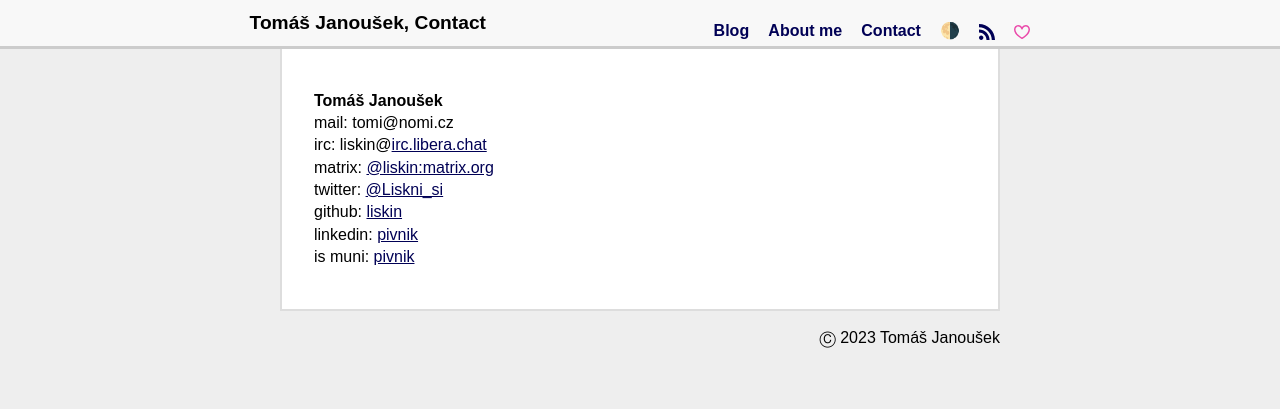
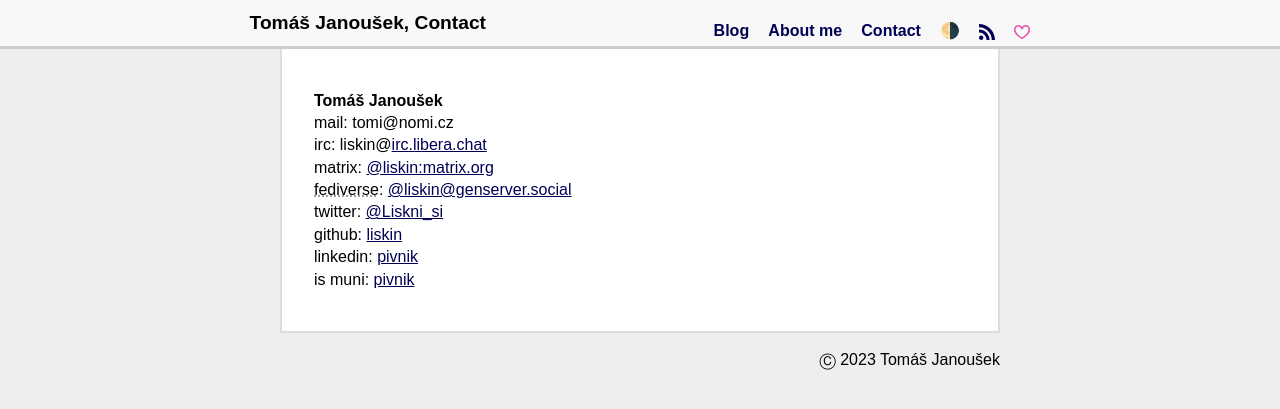
Before and after one commit to liskin/work.lisk.in, a Jekyll site: the page built from contact.md, in a window 1280 px wide. Shown: the top 409 px of the page. Built offline with Jekyll 4.4.1, drawn with Linux system fonts in a browser that asks for light colours.

Commit message:
Link to my Fediverse Microblog (genserver.social, Akkoma, not Mastodon)

```diff
--- a/_layouts/default.html
+++ b/_layouts/default.html
@@ -108,6 +108,7 @@
 				<span class="larger">
 					|
 					<a href="mailto:tomi@nomi.cz" rel="me" data-goatcounter-click="footer-mail" title="mail">{% include icons/mail.svg %}</a>
+					<a href="https://genserver.social/liskin" rel="me" data-goatcounter-click="footer-fediverse-microblog" title="fediverse-microblog">{% include icons/mastodon.svg %}</a>
 					<a href="https://twitter.com/Liskni_si" rel="me" data-goatcounter-click="footer-twitter" title="twitter">{% include icons/twitter.svg %}</a>
 					<a href="https://github.com/liskin" rel="me" data-goatcounter-click="footer-github" title="github">{% include icons/github.svg %}</a>
 					<a href="https://github.com/sponsors/liskin" rel="me" data-goatcounter-click="footer-gh-sponsors" title="github sponsors">{% include icons/github-sponsors.svg %}</a>
--- a/contact.md
+++ b/contact.md
@@ -12,7 +12,10 @@
 mail: tomi@nomi.cz
 irc: liskin@[irc.libera.chat](https://libera.chat/)
 matrix: [@liskin:matrix.org](https://matrix.to/#/@liskin:matrix.org)
+fediverse: [@liskin@genserver.social](https://genserver.social/liskin){:rel="me"}
 twitter: [@Liskni\_si](https://twitter.com/Liskni_si){:rel="me"}
 github: [liskin](https://github.com/liskin){:rel="me"}
 linkedin: [pivnik](https://www.linkedin.com/in/pivnik){:rel="me"}
 is muni: [pivnik](https://is.muni.cz/lide/?lang=en;uco=207561){:rel="me"}
+
+*[fediverse]: Also (incorrectly) known as Mastodon.
```
Also changed, not shown: _includes/icons/mastodon.svg (added).
